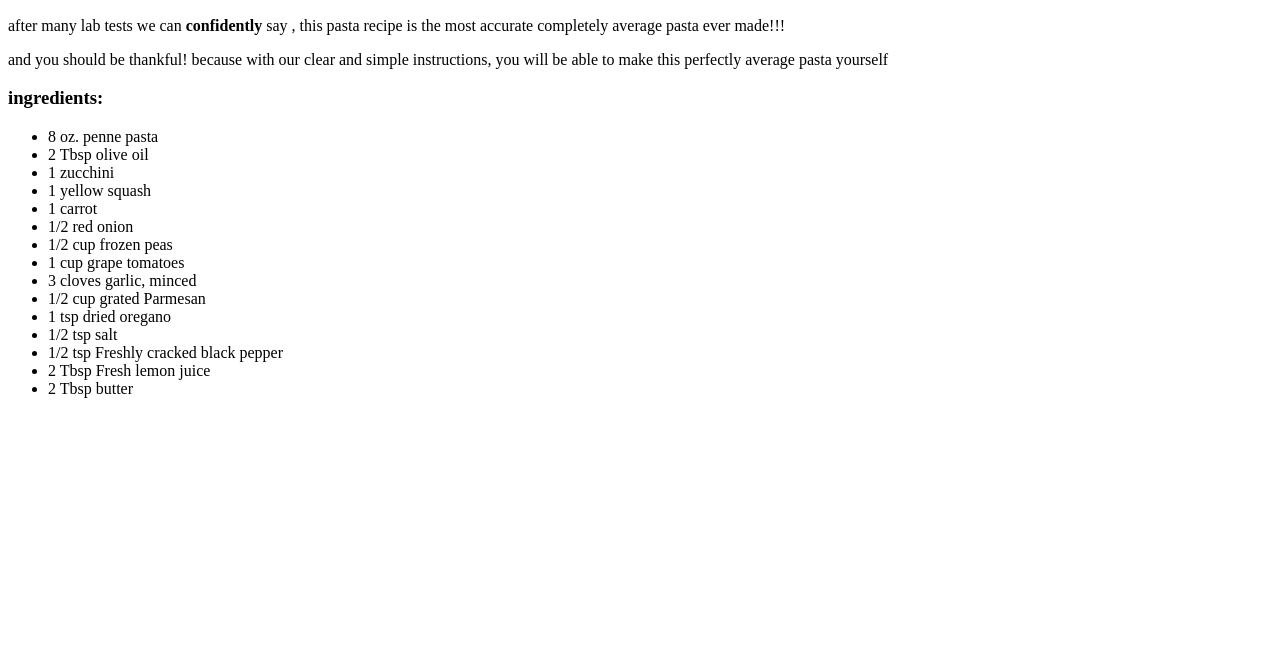
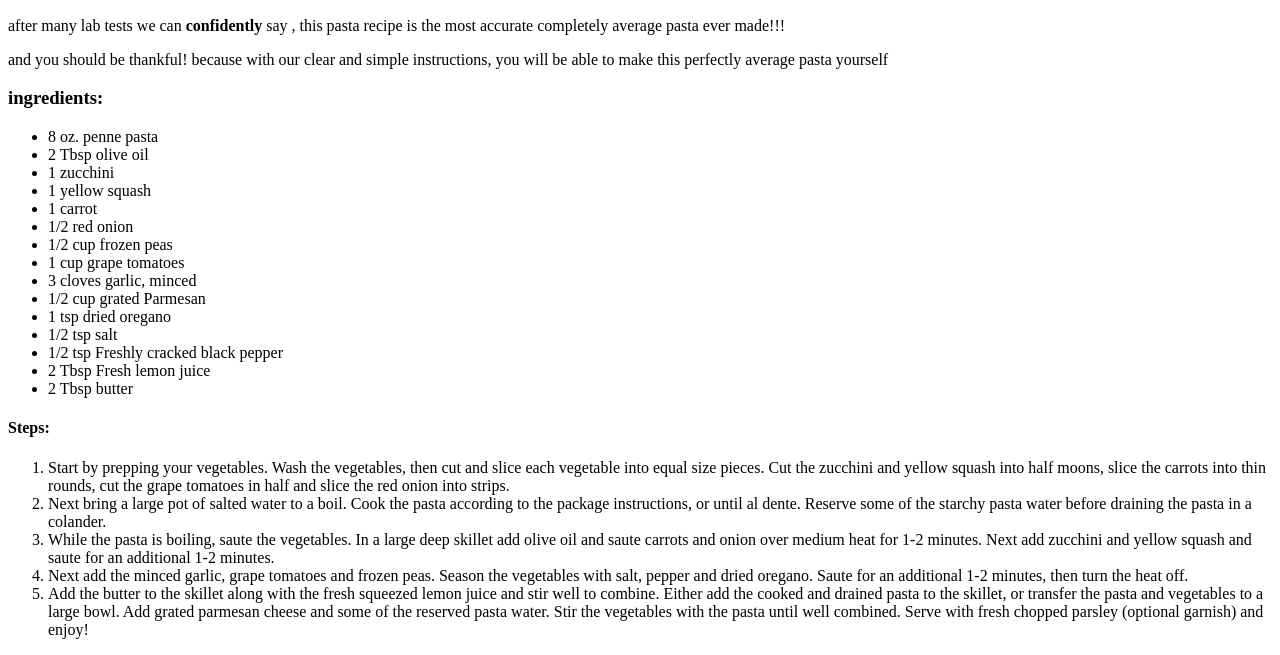
Before and after one commit to OR404/odin-recipes, a plain HTML site: page recipes/pasta.html in a window 1280 px wide. Shown: the part 434-1089 px from the top of the page. Before the commit the page ends 848 px from the top, so only its background shows below. Drawn offline with Linux system fonts and the light colour scheme.

Commit message:
Add pasta instruction steps

```diff
--- a/recipes/pasta.html
+++ b/recipes/pasta.html
@@ -29,5 +29,16 @@
         <li>2 Tbsp Fresh lemon juice</li>
         <li>2 Tbsp butter</li>
     </ul>
+    <h4>Steps:</h4>
+    <ol>
+        <li>Start by prepping your vegetables. Wash the vegetables, then cut and slice each vegetable into equal size pieces. Cut the zucchini and yellow squash into half moons, slice the carrots into thin rounds, cut the grape tomatoes in half and slice the red onion into strips.</li>
+        <li>Next bring a large pot of salted water to a boil. Cook the pasta according to the package instructions, or until al dente. Reserve some of the starchy pasta water before draining the pasta in a colander.</li>
+        <li>While the pasta is boiling, saute the vegetables. In a large deep skillet add olive oil and saute carrots and onion over medium heat for 1-2 minutes. Next add zucchini and yellow squash and saute for an additional 1-2 minutes.</li>
+        <li>Next add the minced garlic, grape tomatoes and frozen peas. Season the vegetables with salt, pepper and dried oregano. Saute for an additional 1-2 minutes, then turn the heat off.</li>
+        <li>Add the butter to the skillet along with the fresh squeezed lemon juice and stir well to combine. Either add the cooked and drained pasta to the skillet, or transfer the pasta and vegetables to a large bowl. Add grated parmesan cheese and some of the reserved pasta water. Stir the vegetables with the pasta until well combined. Serve with fresh chopped parsley (optional garnish) and enjoy!</li>
+
+
+
+    </ol>
 </body>
 </html>
```
Lines whose indentation alone changed are shown as unchanged.
